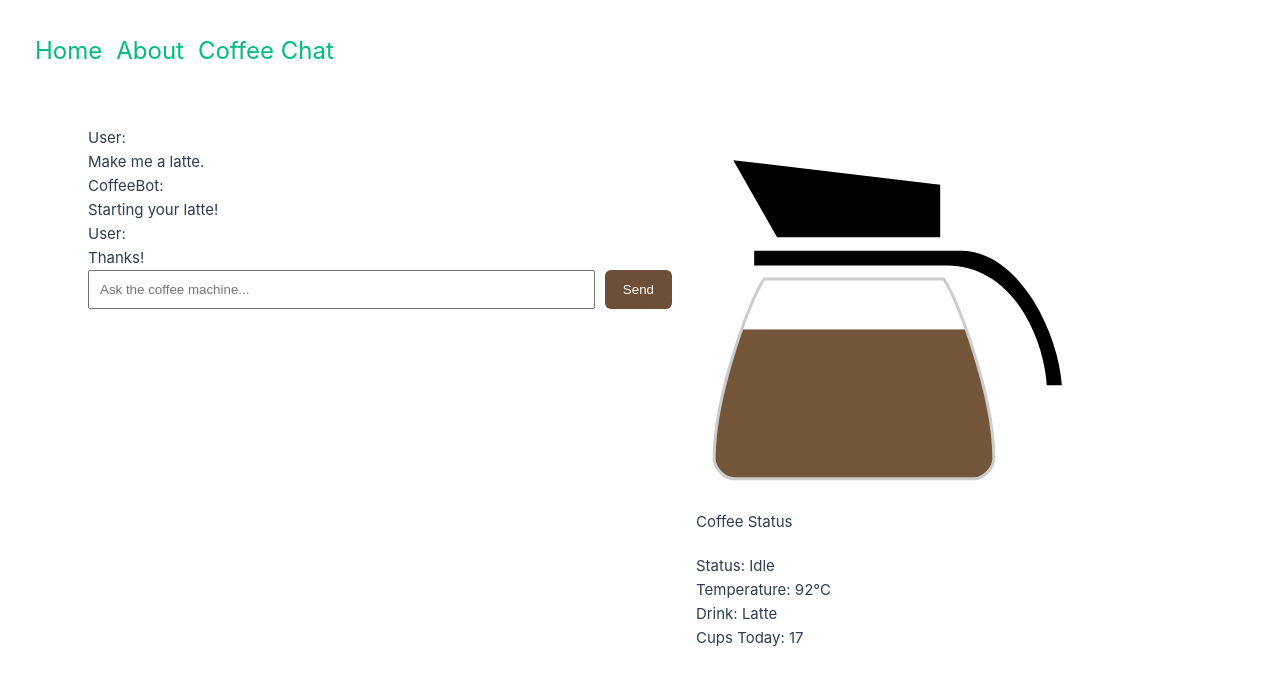
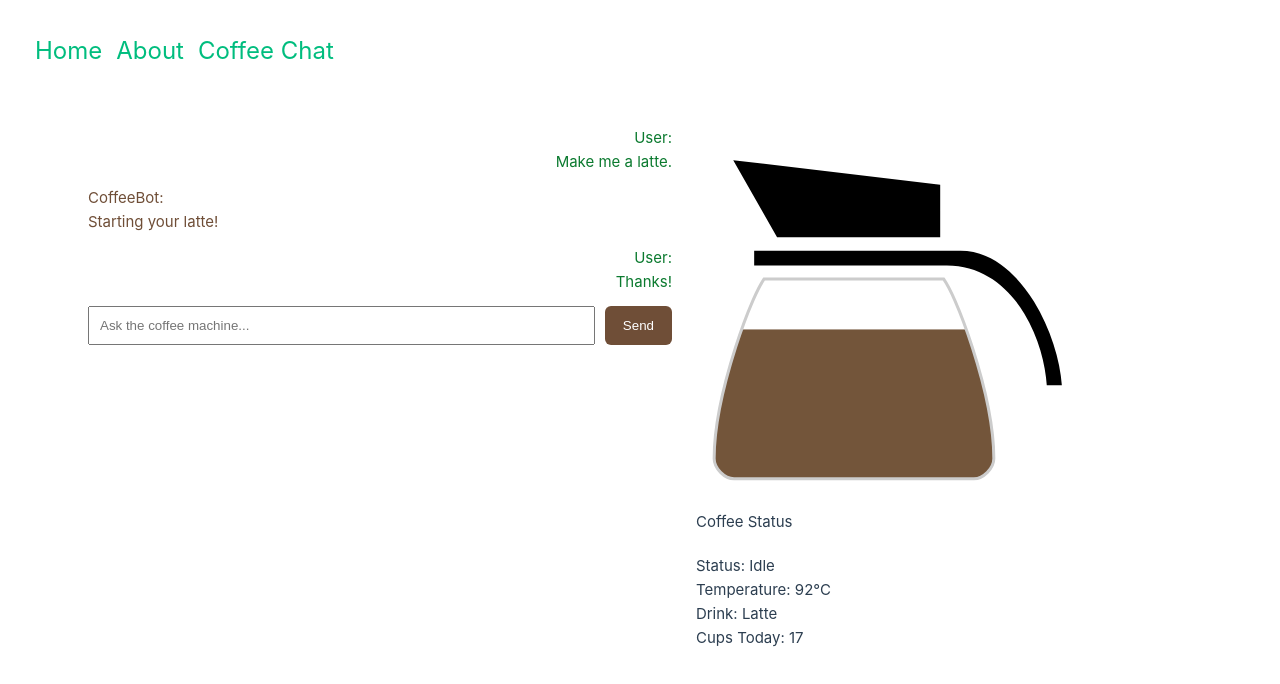
Before and after one commit to vmw1902/coffee-chat, a Vue app in the folder src/modules/webapp/: page /chat in a window 1280 px wide. Shown: the top 684 px of the page. Built offline with nearby package versions, Linux system fonts and the light colour scheme; the HTML template or start-up script is replaced by a standard one.

Commit message:
Rename CSS classes for CoffeeChat component (#6)

```diff
--- a/src/modules/webapp/src/pages/coffee/components/CoffeeChat.vue
+++ b/src/modules/webapp/src/pages/coffee/components/CoffeeChat.vue
@@ -62,13 +62,13 @@ const messages = ref([
   background: white;
 }
 
-.User {
+.user {
   text-align: right;
   color: #0b7a2f;
   margin-bottom: 12px;
 }
 
-.CoffeeBot {
+.coffee-bot {
   text-align: left;
   color: #6f4e37;
   margin-bottom: 12px;
```
